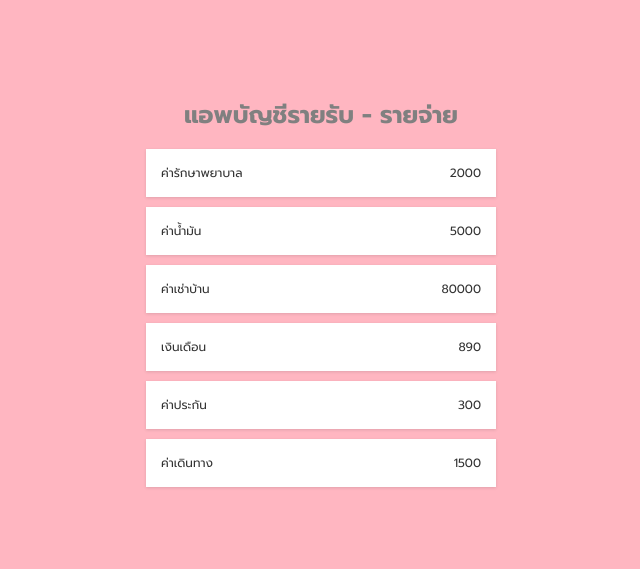
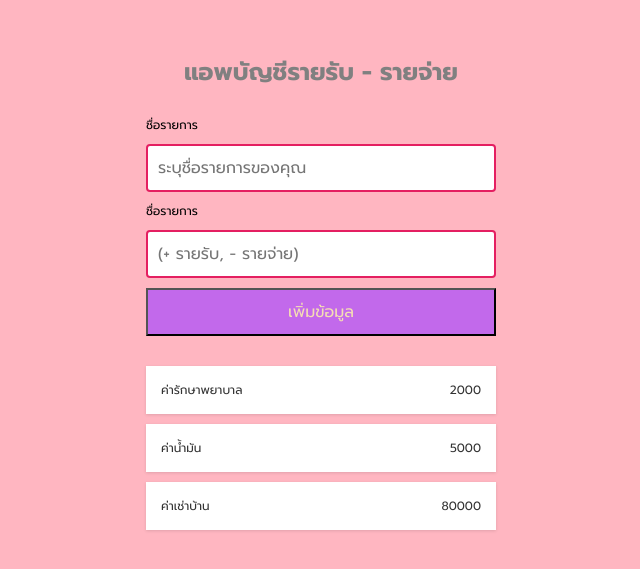
Before and after one commit to kanyawadee24/MyApplication, a React (Vite) app: page / in a window 1280 px wide. Shown: the part 103-672 px from the top of the page, without its empty margins (319-959 px from the left). Built offline with nearby package versions, Linux system fonts and the light colour scheme.

Commit message:
component css

```diff
--- a/src/App.jsx
+++ b/src/App.jsx
@@ -1,10 +1,12 @@
 import Transaction from "./components/Transaction";
-import './App.css'
+import FormComponent from "./components/FormComponent";
+import "./App.css";
 function App() {
-  const design = {color:"grey",textAlign:"center",fontsize:'1.5rem'}
+  const design = { color: "grey", textAlign: "center", fontsize: "1.5rem" };
   return (
-    <div  className="container">
+    <div className="container">
       <h1 style={design}>แอพบัญชีรายรับ - รายจ่าย</h1>
+      <FormComponent />
       <Transaction />
     </div>
   );
--- /dev/null
+++ b/src/components/FormComponent.css
@@ -0,0 +1,31 @@
+label {
+  display: inline-block;
+  margin: 10px 0;
+}
+
+input {
+  border: 2px solid rgb(228, 31, 97);
+  border-radius: 4px;
+  -webkit-border-radius: 4px;
+  -moz-border-radius: 4px;
+  -ms-border-radius: 4px;
+  -o-border-radius: 4px;
+  display: block;
+  font-size: 16px;
+  padding: 10px;
+  width: 100%;
+}
+input:focus {
+  outline: none;
+}
+
+.btn {
+  background-color: rgb(194, 105, 235);
+  color: wheat;
+  cursor: pointer;
+  display: block;
+  margin: 10px 0 30px;
+  padding: 10px;
+  font-size: 16px;
+  width: 100%;
+}
--- /dev/null
+++ b/src/components/FormComponent.jsx
@@ -0,0 +1,24 @@
+import "./FormComponent.css";
+const FormComponent = () => {
+  return (
+    <div>
+      <form>
+        <div className="form-control">
+          <label>ชื่อรายการ</label>
+          <input type="text" placeholder="ระบุชื่อรายการของคุณ" />
+        </div>
+        <div className="form-control">
+          <label>ชื่อรายการ</label>
+          <input type="number" placeholder="(+ รายรับ, - รายจ่าย)" />
+        </div>
+        <div>
+          <button type="submit" className="btn">
+            เพิ่มข้อมูล
+          </button>
+        </div>
+      </form>
+    </div>
+  );
+};
+
+export default FormComponent;
--- a/src/components/Transaction.jsx
+++ b/src/components/Transaction.jsx
@@ -7,9 +7,6 @@
     { title: "ค่ารักษาพยาบาล", amount: 2000 },
     { title: "ค่าน้ำมัน", amount: 5000 },
     { title: "ค่าเช่าบ้าน", amount: 80000 },
-    { title: "เงินเดือน", amount: 890 },
-    { title: "ค่าประกัน", amount: 300 },
-    { title: "ค่าเดินทาง", amount: 1500 },
   ];
   return (
     <ul className="item-list">
```
